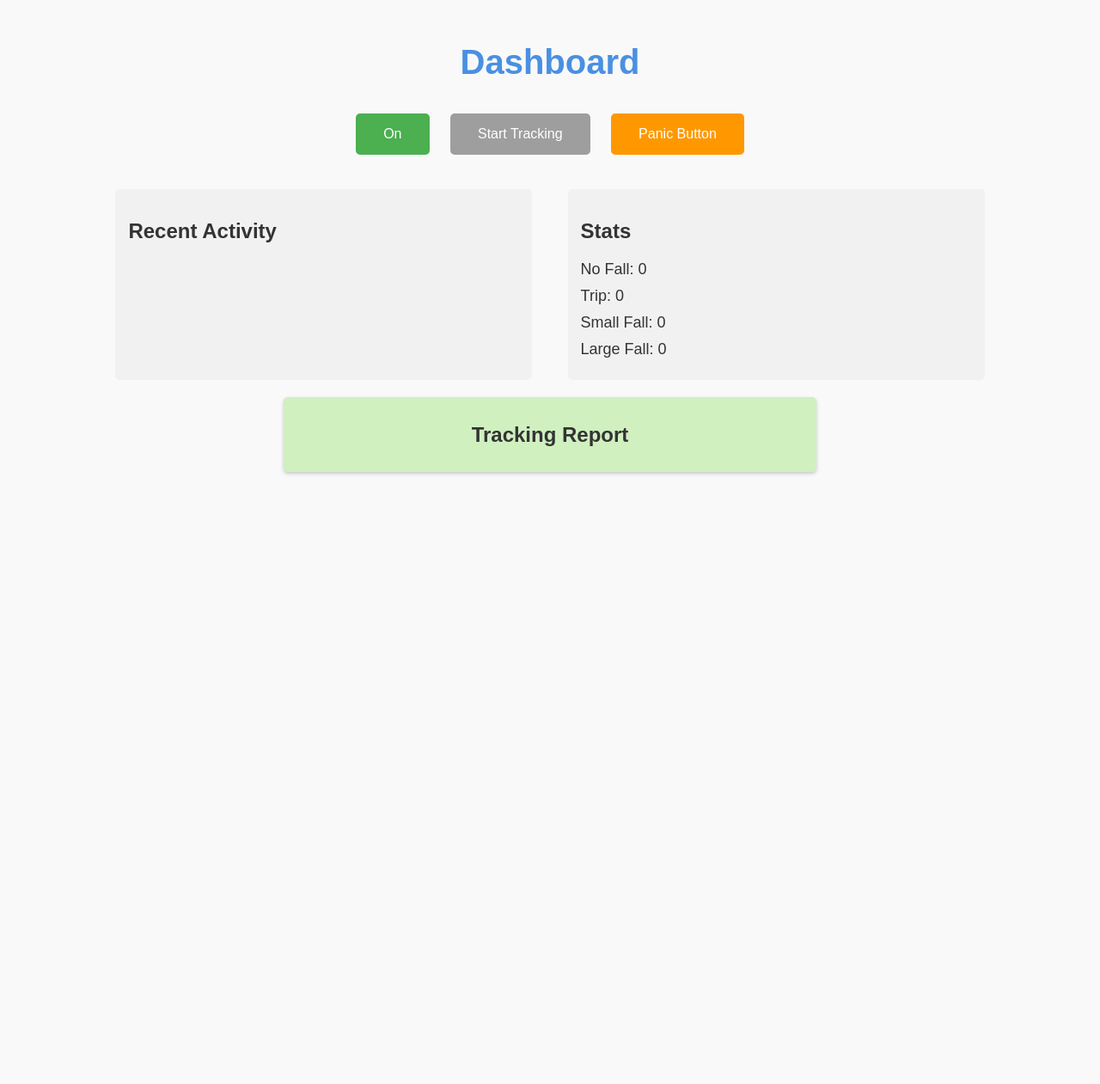
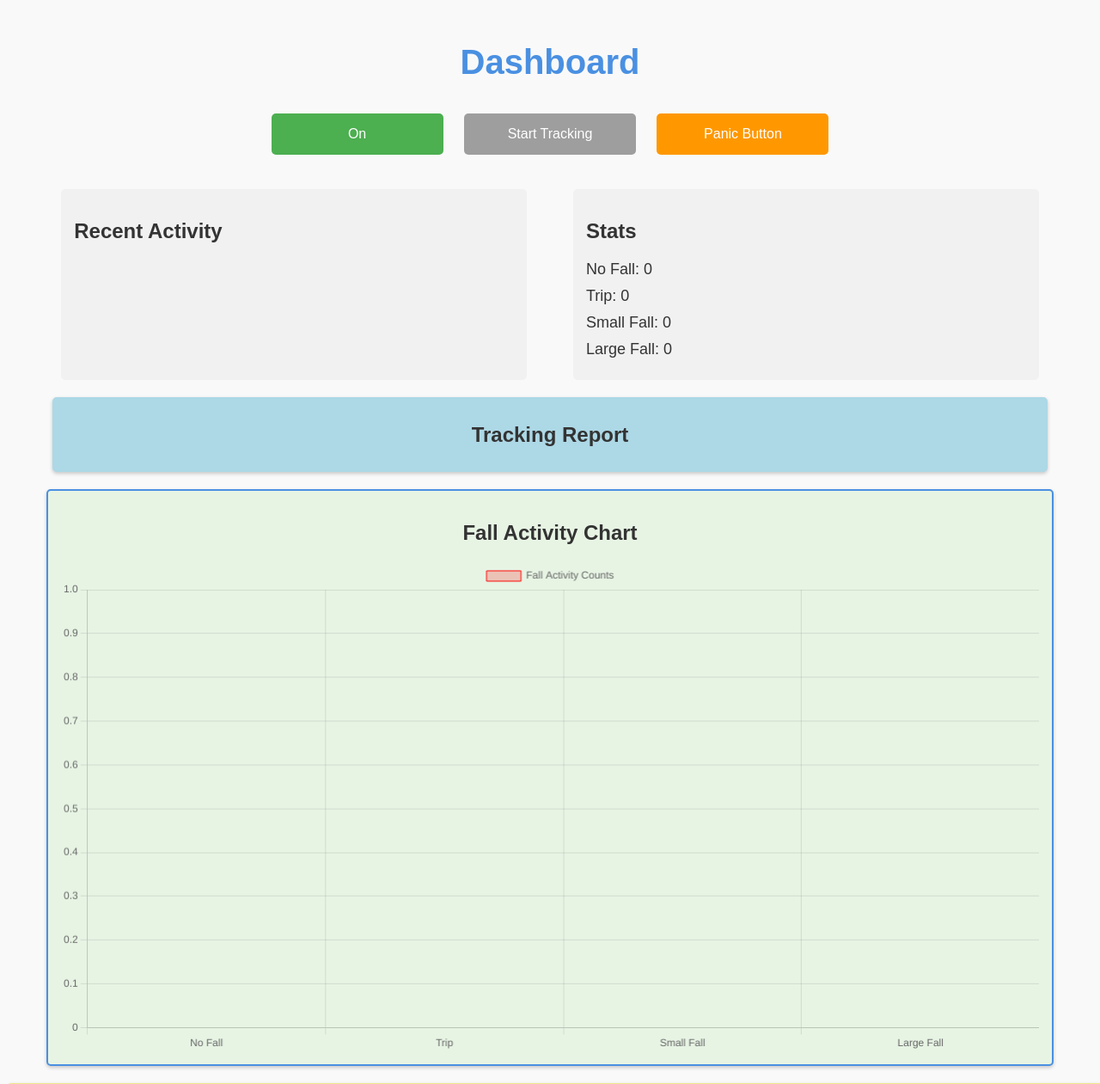
Before and after one commit to Chinh091/3ManCap, a Django app: page / in a window 1280 px wide. Shown: the top 1261 px of the page at 86% size. Before the commit the page ends 552 px from the top, so only its background shows below. Run offline with Django 5.2, Linux system fonts and the light colour scheme; data that the repository does not hold is empty.

Commit message:
Update dashboard.html

```diff
--- a/_3mancap/templates/_3mancap/dashboard.html
+++ b/_3mancap/templates/_3mancap/dashboard.html
@@ -6,6 +6,8 @@
     <meta charset="UTF-8">
     <meta name="viewport" content="width=device-width, initial-scale=1.0">
     <title>Dashboard</title>
+    <link rel="stylesheet" href="https://unpkg.com/leaflet/dist/leaflet.css" />
+    <script src="https://cdn.jsdelivr.net/npm/chart.js"></script> <!-- Chart.js library -->
     <style>
         body {
             font-family: 'Arial', sans-serif;
@@ -30,6 +32,7 @@
             border-radius: 5px;
             margin: 10px;
             transition: background-color 0.3s ease, transform 0.3s ease;
+            width: 200px; /* Set a fixed width for buttons */
         }
 
         #toggleBtn {
@@ -60,13 +63,13 @@
             display: flex;
             justify-content: space-between;
             margin-top: 30px;
-            width: 80%;
+            width: 90%; /* Set a width that fits well on screen */
             margin-left: auto;
             margin-right: auto;
         }
 
         .activity-log, .stats {
-            width: 45%;
+            width: 45%; /* Set both columns to the same width */
             text-align: left;
             padding: 15px;
             border-radius: 5px;
@@ -89,7 +92,7 @@
             background-color: #e0e0e0;
             border-radius: 5px;
             transition: background-color 0.3s ease;
-            cursor: pointer; /* Indicate that the item is clickable */
+            cursor: pointer;
         }
 
         .activity-log li:hover {
@@ -105,12 +108,11 @@
             margin-top: 20px;
             padding: 10px;
             border-radius: 5px;
-            background-color: #d0f0c0; /* Light green background */
-            width: 80%; /* Set width to align with the other sections */
-            max-width: 600px; /* Max width for the report */
-            margin-left: auto; /* Center the report */
-            margin-right: auto; /* Center the report */
-            box-shadow: 0 2px 4px rgba(0, 0, 0, 0.2); /* Add some shadow for depth */
+            background-color: #add8e6; /* Changed to light blue */
+            width: 90%; /* Set a width that fits well on screen */
+            margin-left: auto;
+            margin-right: auto;
+            box-shadow: 0 2px 4px rgba(0, 0, 0, 0.2);
         }
 
         .tracking-report h2 {
@@ -125,64 +127,79 @@
         .tracking-report li {
             margin: 5px 0;
             padding: 5px;
-            background-color: #b2e0b2; /* Slightly darker green */
+            background-color: #b2e0b2;
             border-radius: 5px;
         }
 
-        .button:hover {
-            transform: scale(1.05);
+        .live-monitoring {
+            margin-top: 20px;
+            padding: 15px;
+            border-radius: 5px;
+            background-color: #f0e68c;
+            width: 100%; /* Set width to 100% */
+            margin-left: 0; /* Remove left margin */
+            margin-right: 0; /* Remove right margin */
+            box-shadow: 0 2px 4px rgba(0, 0, 0, 0.2);
         }
 
-        /* Modal Styles */
-        #myModal {
-            display: none;
-            position: fixed;
-            z-index: 1;
-            left: 0;
-            top: 0;
-            width: 100%;
-            height: 100%;
-            overflow: auto;
-            background-color: rgba(0, 0, 0, 0.4);
+        .live-monitoring h2 {
+            font-size: 24px;
         }
 
-        .modal-content {
-            background-color: #fefefe;
-            margin: 15% auto;
-            padding: 20px;
-            border: 1px solid #888;
-            width: 80%;
-            max-width: 600px;
+        .live-monitoring ul {
+            list-style-type: none;
+            padding: 0;
         }
 
-        .close {
-            color: #aaa;
-            float: right;
-            font-size: 28px;
-            font-weight: bold;
+        #map {
+            height: 400px;
+            width: 90%; /* Set a width that fits well on screen */
+            margin: 20px auto;
+            border-radius: 5px;
+            box-shadow: 0 2px 4px rgba(0, 0, 0, 0.2);
         }
 
-        .close:hover,
-        .close:focus {
-            color: black;
-            text-decoration: none;
-            cursor: pointer;
+        #fallChartContainer {
+            width: 90%; /* Set a width that fits well on screen */
+            margin: 20px auto;
+            padding: 15px; /* Add padding for better spacing */
+            border: 2px solid #4A90E2; /* Add border */
+            border-radius: 5px; /* Add border radius */
+            background-color: #e7f4e4; /* Light background color to match Tracking Report */
+            box-shadow: 0 2px 4px rgba(0, 0, 0, 0.2);
+            display: block; /* Always display the chart container */
         }
 
-        @media (max-width: 768px) {
-            .container {
-                flex-direction: column;
-                width: 90%;
-            }
+        canvas {
+            margin-top: 20px;
+        }
 
-            .activity-log, .stats {
-                width: 100%;
-                margin-bottom: 20px;
-            }
+        /* Client Profiles Section */
+        .client-profiles {
+            margin-top: 30px;
+            padding: 15px;
+            border-radius: 5px;
+            background-color: #f1f1f1;
+            width: 100%; /* Set width to 100% */
+            margin-left: 0; /* Remove left margin */
+            margin-right: 0; /* Remove right margin */
+            box-shadow: 0 2px 4px rgba(0, 0, 0, 0.2);
+        }
 
-            .tracking-report {
-                width: 100%; /* Full width for smaller screens */
-            }
+        .client-profiles h2 {
+            font-size: 24px;
+        }
+
+        .client-profiles ul {
+            list-style-type: none;
+            padding: 0;
+        }
+
+        .client-profiles li {
+            margin: 10px 0;
+            padding: 10px;
+            background-color: #e0e0e0;
+            border-radius: 5px;
         }
     </style>
 </head>
@@ -191,7 +208,7 @@
     <h1>Dashboard</h1>
 
     <button id="toggleBtn" class="button" onclick="toggleOnOff()">On</button>
-    <button id="startTrackingBtn" class="button" onclick="startTracking()">Start Tracking</button>
+    <button id="startTrackingBtn" class="button" onclick="startTracking()" disabled>Start Tracking</button>
     <button id="panicButton" class="button" onclick="alertEmergency()">Panic Button</button>
 
     <div class="container">
@@ -214,128 +231,221 @@
         <ul id="trackingReport"></ul>
     </div>
 
-    <!-- Modal for Activity Details -->
-    <div id="myModal">
-        <div class="modal-content">
-            <span class="close" onclick="closeModal()">&times;</span>
-            <h2>Activity Details</h2>
-            <p id="activityDetails"></p>
-        </div>
+    <!-- Fall Stats Graph -->
+    <div id="fallChartContainer">
+        <h2>Fall Activity Chart</h2>
+        <canvas id="fallChart"></canvas>
     </div>
 
+    <!-- Live View Monitoring Section -->
+    <div class="live-monitoring">
+        <h2>Live View Monitoring</h2>
+        <ul id="liveMonitoringList"></ul>
+    </div>
+
+    <!-- Interactive Map -->
+    <div id="map"></div>
+
+    <!-- Client Profiles Section -->
+    <div class="client-profiles">
+        <h2>Client Profiles</h2>
+        <ul>
+            <li><strong>Name:</strong> Nancy<br><strong>Age:</strong> 72<br><strong>Condition:</strong> Arthritis<br><strong>Room:</strong> Room A</li>
+            <li><strong>Name:</strong> Jamie<br><strong>Age:</strong> 65<br><strong>Condition:</strong> Hypertension<br><strong>Room:</strong> Room B</li>
+            <!-- Add more client profiles here -->
+        </ul>
+    </div>
+
+    <script src="https://unpkg.com/leaflet/dist/leaflet.js"></script>
+    <script src="https://cdn.jsdelivr.net/npm/chart.js"></script>
     <script>
         let isOn = false;
         let noFallCount = 0;
         let tripCount = 0;
         let smallFallCount = 0;
         let largeFallCount = 0;
-        let trackingInterval; // Variable to hold the interval
-        let trackingResults = []; // Array to hold tracking results
+        let map;
+        let markers = [];
+        const patientName = "Nancy"; // Change this to Jamie or any other name
+        const users = {
+            "Nancy": {
+                age: 72,
+                conditions: "Arthritis",
+                room: "Room A",
+            },
+            "Jamie": {
+                age: 65,
+                conditions: "Hypertension",
+                room: "Room B",
+            },
+            // Add more users here
+        };
+
+        // Chart.js Variables
+        const fallChartCtx = document.getElementById('fallChart').getContext('2d');
+        let fallChart;
+
+        function initMap() {
+            map = L.map('map').setView([-25.2744, 133.7751], 4); // Initial map view
+            L.tileLayer('https://{s}.tile.openstreetmap.org/{z}/{x}/{y}.png', {
+                maxZoom: 19,
+                attribution: '© OpenStreetMap'
+            }).addTo(map);
+        }
 
         function toggleOnOff() {
             const button = document.getElementById('toggleBtn');
-            isOn = !isOn; // Toggle the state
+            isOn = !isOn;
+            button.textContent = isOn ? 'Off' : 'On'; // Toggle button text
+            button.classList.toggle('off'); // Toggle off class
 
-            if (isOn) {
-                button.textContent = 'Off';  // Change text to 'Off'
-                button.classList.add('off');  // Add 'off' class for red background
-            } else {
-                button.textContent = 'On';   // Change text to 'On'
-                button.classList.remove('off'); // Remove 'off' class for green background
+            const startTrackingBtn = document.getElementById('startTrackingBtn');
+            startTrackingBtn.disabled = !isOn; // Enable/disable start tracking button
+
+            // Reset counts and chart data if turned off
+            if (!isOn) {
+                resetData();
             }
         }
 
+        function resetData() {
+            noFallCount = 0;
+            tripCount = 0;
+            smallFallCount = 0;
+            largeFallCount = 0;
+            updateChart();
+            document.getElementById('trackingReport').innerHTML = ''; // Clear the tracking report
+        }
+
         function startTracking() {
-            // Only proceed if the toggle is "On"
-            if (!isOn) {
-                alert("Please turn on the tracking before starting.");
-                return; // Exit the function early
+            const activityTypes = ['No Fall', 'Trip', 'Small Fall', 'Large Fall'];
+            const rooms = ['Room A', 'Room B', 'Room C', 'Room D', 'Room E'];
+
+            for (let i = 0; i < 5; i++) {
+                setTimeout(() => {
+                    const activity = activityTypes[Math.floor(Math.random() * activityTypes.length)];
+                    const room = rooms[Math.floor(Math.random() * rooms.length)];
+                    logActivity(activity, room); // Log the activity with room info
+                }, i * 2000); // Delay each activity by 2 seconds
             }
 
-            const trackingButton = document.getElementById('startTrackingBtn');
-            trackingButton.textContent = 'Tracking in Progress'; // Change button text
-            trackingButton.classList.add('active');
-
-            let outputsRemaining = 5; // Number of outputs to generate
-            trackingResults = []; // Clear previous tracking results
-
-            trackingInterval = setInterval(() => {
-                const randomNumber = Math.floor(Math.random() * 10) + 1;
-                let message = '';
-                const time = new Date().toLocaleString(); // Get current time
-                const location = "Australia"; // Set default location to Australia
-
-                if (randomNumber >= 1 && randomNumber <= 3) {
-                    message = 'No fall detected';
-                    noFallCount++;
-                } else if (randomNumber >= 4 && randomNumber <= 6) {
-                    message = 'Trip detected';
-                    tripCount++;
-                } else if (randomNumber >= 7 && randomNumber <= 9) {
-                    message = 'Small fall detected';
-                    smallFallCount++;
-                } else if (randomNumber === 10) {
-                    message = 'Large fall detected. Emergency services have been contacted.';
-                    largeFallCount++;
-                    alertEmergency(); // Trigger emergency alerts when a large fall is detected
-                }
-
-                logActivity(message, time, location);
-                trackingResults.push({ message: 'Movement detected', time, location }); // Store tracking results
-                updateStats();
-
-                outputsRemaining--;
-                if (outputsRemaining <= 0) {
-                    clearInterval(trackingInterval); // Stop the tracking after 5 outputs
-                    trackingButton.textContent = 'Start Tracking'; // Reset button text
-                    trackingButton.classList.remove('active');
-                    generateReport(); // Generate report after tracking completes
-                }
-            }, 1000); // Log activity every second
+            document.getElementById('startTrackingBtn').classList.add('active'); // Change button style
         }
 
-        function logActivity(message, time, location) {
+        function logActivity(activity, room) {
+            const lat = -25.2744 + (Math.random() * 10 - 5); // Random latitude within a range
+            const lon = 133.7751 + (Math.random() * 10 - 5); // Random longitude within a range
+
+            if (activity === 'No Fall') {
+                noFallCount++;
+                document.getElementById('noFallCount').textContent = noFallCount;
+            } else if (activity === 'Trip') {
+                tripCount++;
+                document.getElementById('tripCount').textContent = tripCount;
+            } else if (activity === 'Small Fall') {
+                smallFallCount++;
+                document.getElementById('smallFallCount').textContent = smallFallCount;
+            } else if (activity === 'Large Fall') {
+                largeFallCount++;
+                document.getElementById('largeFallCount').textContent = largeFallCount;
+            }
+
+            const message = `${activity} detected in ${room}`;
+            logToActivityList(message); // Log activity in the activity log
+            updateMap(lat, lon, room, activity); // Update the map with the location
+
+            // Update the chart with new data
+            updateChart();
+
+            // Generate tracking report
+            generateTrackingReport();
+        }
+
+        function logToActivityList(message) {
             const activityLog = document.getElementById('activityLog');
             const li = document.createElement('li');
-            li.textContent = `${time}: ${message}`;
-            li.onclick = function () {
-                document.getElementById('activityDetails').textContent = `Time: ${time}, Location: ${location}, Message: ${message}`;
-                document.getElementById('myModal').style.display = 'block'; // Show modal
+            li.textContent = message; // Display personalized message
+            li.onclick = function() {
+                showUserInfo(); // Show additional information when clicked
             };
-            activityLog.appendChild(li);
+            activityLog.appendChild(li); // Append message to activity log
         }
 
-        function updateStats() {
-            document.getElementById('noFallCount').textContent = noFallCount;
-            document.getElementById('tripCount').textContent = tripCount;
-            document.getElementById('smallFallCount').textContent = smallFallCount;
-            document.getElementById('largeFallCount').textContent = largeFallCount;
+        function generateTrackingReport() {
+            const report = document.getElementById('trackingReport');
+            report.innerHTML = ''; // Clear previous report
+
+            report.innerHTML += `<li>No Fall: ${noFallCount}</li>`;
+            report.innerHTML += `<li>Trip: ${tripCount}</li>`;
+            report.innerHTML += `<li>Small Fall: ${smallFallCount}</li>`;
+            report.innerHTML += `<li>Large Fall: ${largeFallCount}</li>`;
         }
 
-        function closeModal() {
-            document.getElementById('myModal').style.display = 'none'; // Close modal
+        function showUserInfo() {
+            const userInfo = `
+                Name: ${patientName}
+                Age: ${users[patientName].age}
+                Health Condition: ${users[patientName].conditions}
+                Room: ${users[patientName].room}
+            `;
+            alert(userInfo); // Show user info in an alert box, you can replace this with a modal for a better design
+        }
+
+        function updateMap(lat, lon, room, activity) {
+            const marker = L.marker([lat, lon]).addTo(map);
+            marker.bindPopup(`<b>${activity}</b><br>Detected in ${room}`).openPopup();
+            markers.push(marker); // Store marker to later remove if needed
         }
 
         function alertEmergency() {
-            alert("Emergency! A large fall has been detected. Emergency services have been contacted."); // Alert for large fall
+            alert('Emergency Alert! Immediate action required.');
         }
 
-        function generateReport() {
-            const trackingReport = document.getElementById('trackingReport');
-            trackingResults.forEach((result) => {
-                const li = document.createElement('li');
-                li.textContent = `Movement detected. Time: ${result.time}, Location: ${result.location}`;
-                trackingReport.appendChild(li); // Add to tracking report
+        function createChart() {
+            fallChart = new Chart(fallChartCtx, {
+                type: 'bar',
+                data: {
+                    labels: ['No Fall', 'Trip', 'Small Fall', 'Large Fall'],
+                    datasets: [{
+                        label: 'Fall Activity Counts',
+                        data: [noFallCount, tripCount, smallFallCount, largeFallCount],
+                        backgroundColor: [
+                            'rgba(255, 0, 0, 0.2)', // Set the chart color to red
+                            'rgba(255, 99, 132, 0.2)',
+                            'rgba(255, 206, 86, 0.2)',
+                            'rgba(54, 162, 235, 0.2)'
+                        ],
+                        borderColor: [
+                            'rgba(255, 0, 0, 1)', // Set the border color to red
+                            'rgba(255, 99, 132, 1)',
+                            'rgba(255, 206, 86, 1)',
+                            'rgba(54, 162, 235, 1)'
+                        ],
+                        borderWidth: 1
+                    }]
+                },
+                options: {
+                    scales: {
+                        y: {
+                            beginAtZero: true
+                        }
+                    }
+                }
             });
         }
 
-        // Close modal when clicking outside of it
-        window.onclick = function(event) {
-            const modal = document.getElementById('myModal');
-            if (event.target === modal) {
-                closeModal();
+        function updateChart() {
+            if (fallChart) {
+                fallChart.data.datasets[0].data = [noFallCount, tripCount, smallFallCount, largeFallCount];
+                fallChart.update();
+            } else {
+                createChart();
             }
         }
+
+        // Initialize map and chart
+        initMap();
+        createChart(); // Create an initial chart with default values
     </script>
 </body>
 </html>
```
